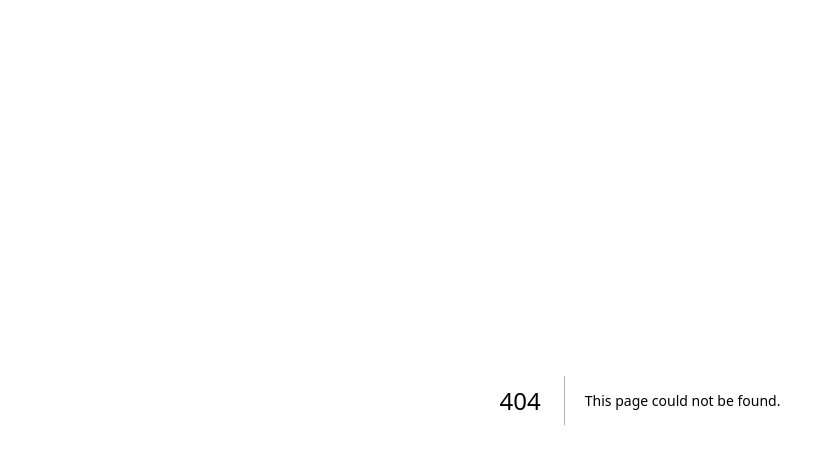
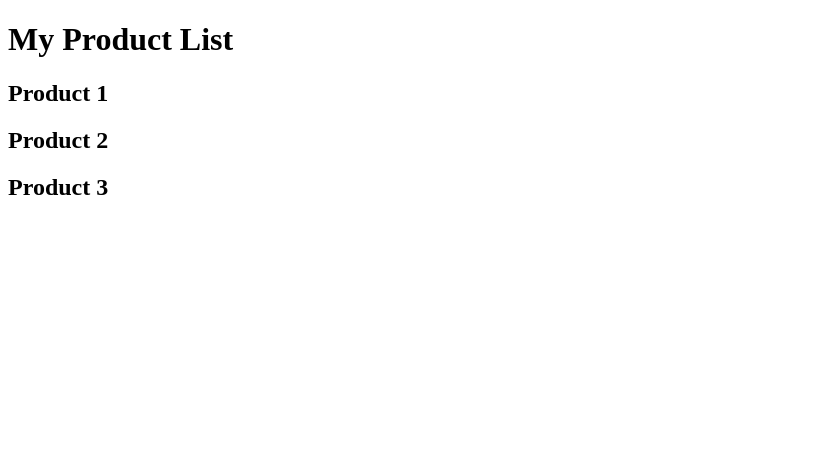
Before and after one commit to esdy017/code-evolution-tutorials, a Next.js app in the folder nextjs-14/02-nextjs-routing/: page /products in a window 1280 px wide. Before the commit this address had no page. Shown: the top 464 px of the page, without its empty margins (0-835 px from the left). Built offline with nearby package versions, Linux system fonts and the light colour scheme.

Commit message:
dynamic routes

```diff
--- /dev/null
+++ b/nextjs-14/02-nextjs-routing/src/app/products/page.tsx
@@ -0,0 +1,10 @@
+export default function ProductList() {
+  return (
+    <>
+      <h1>My Product List</h1>
+      <h2>Product 1</h2>
+      <h2>Product 2</h2>
+      <h2>Product 3</h2>
+    </>
+  );
+}
```
Also changed, not shown: nextjs-14/02-nextjs-routing/src/app/products/[productId]/page.tsx (added, +7 -0 lines).
